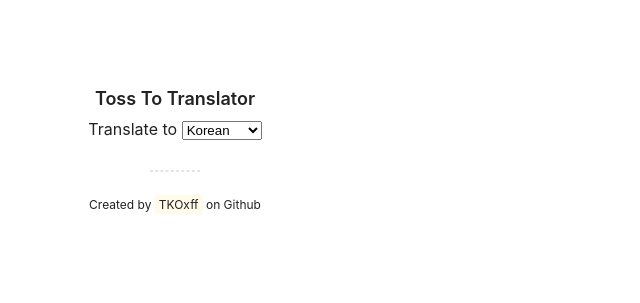
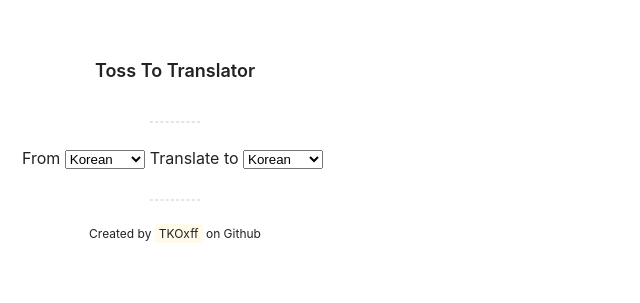
Before and after one commit to TKOxff/TTT, a website built with webpack: page public/popup.html in a window 1280 px wide. Shown: the whole page, without its empty margins (0-640 px from the left). Built offline with nearby package versions, Linux system fonts and the light colour scheme; some packages are replaced by stand-ins of ours; files whose address does not match are found by name.

Commit message:
add From Select

```diff
--- a/config/webpack.config.js
+++ b/config/webpack.config.js
@@ -10,6 +10,7 @@ const config = (env, argv) =>
   merge(common, {
     entry: {
       popup: PATHS.src + '/popup.js',
+      popupFrom: PATHS.src + '/popupFrom.js',
       contentScript: PATHS.src + '/contentScript.js',
       background: PATHS.src + '/background.js',
     },
--- a/public/popup.html
+++ b/public/popup.html
@@ -8,11 +8,18 @@
   <body>
     <div class="app">
       <p class="title">Toss To Translator</p>
-
-      <form id="form"></form>
-      <script src="popup.js"></script>
       <hr class="divider" />
-
+      <div class="app-body">
+        <div>
+          <form id="formFrom"></form>
+          <script src="popupFrom.js" type="module"></script>
+        </div>
+        <div>
+          <form id="form"></form>
+          <script src="popup.js" type="module"></script>
+        </div>
+      </div>
+      <hr class="divider" />
       <p class="subtitle">Created by <code>TKOxff</code> on Github</p>
     </div>
   </body>
--- a/src/popup.css
+++ b/src/popup.css
@@ -27,6 +27,17 @@ body {
   flex-direction: column;
   text-align: center;
   padding: 20px;
+}
+
+.app-body {
+  display: flex;
+  /* width: 100%; */
+}
+
+.app-body div {
+  /* display: inline; */
+  padding-right: 5px;
+  /* background-color: red; */
 }
 
 .title {
--- /dev/null
+++ b/src/popupFrom.js
@@ -0,0 +1,49 @@
+'use strict';
+
+import './popup.css';
+import { LangCodes } from './langcodes';
+
+console.log('LangCodes:', LangCodes);
+
+// 폼을 동적으로 생성
+createForm().catch(console.error);
+
+async function createForm() {
+  const savedLang = await chrome.storage.sync.get('fromLang');
+  const selectedLang = savedLang.selectLang;
+
+  let select = document.createElement('select');
+  select.name = 'lang-from';
+  select.id = 'lang-from';
+  select.addEventListener('change', (event) => {
+    handleSelect(event).catch(console.error);
+  });
+
+  for (const [key, value] of Object.entries(LangCodes)) {
+    let option = document.createElement('option');
+    option.value = key;
+    option.text = value;
+    console.log(key, selectedLang);
+    if (key == selectedLang) {
+      option.selected = true;
+      console.log('selected one:', option);
+    }
+    select.appendChild(option);
+  }
+
+  let label = document.createElement('label');
+  label.innerHTML = 'From ';
+  label.htmlFor = 'langFrom';
+
+  let form = document.getElementById('formFrom');
+  form.appendChild(label).append(select);
+}
+
+async function handleSelect(event) {
+  const selectEl = event.target;
+
+  const fromLang = selectEl.value;
+  console.log('fromLang', fromLang);
+
+  chrome.storage.sync.set({ fromLang: fromLang });
+}
```
Also changed, not shown: public/manifest.json.
